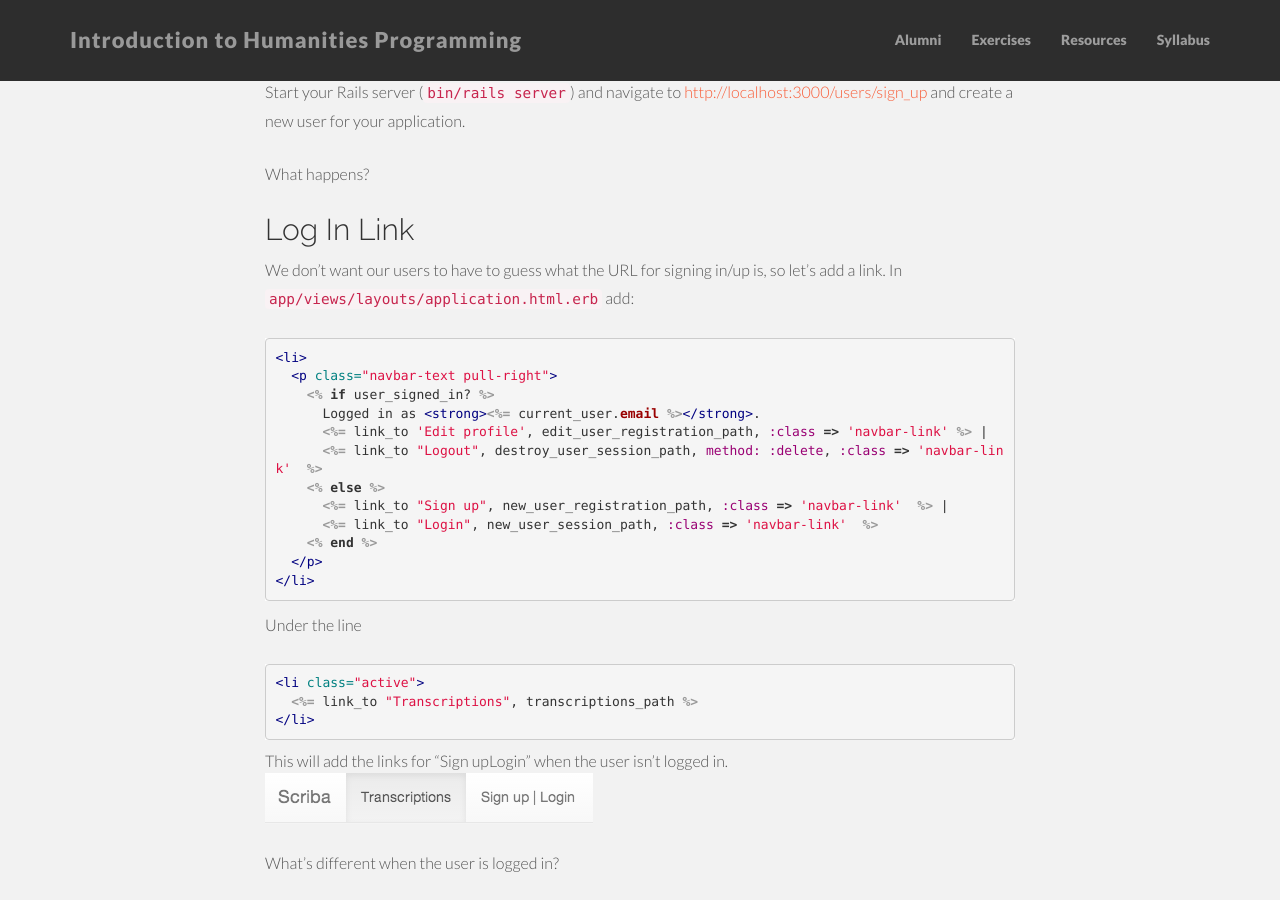
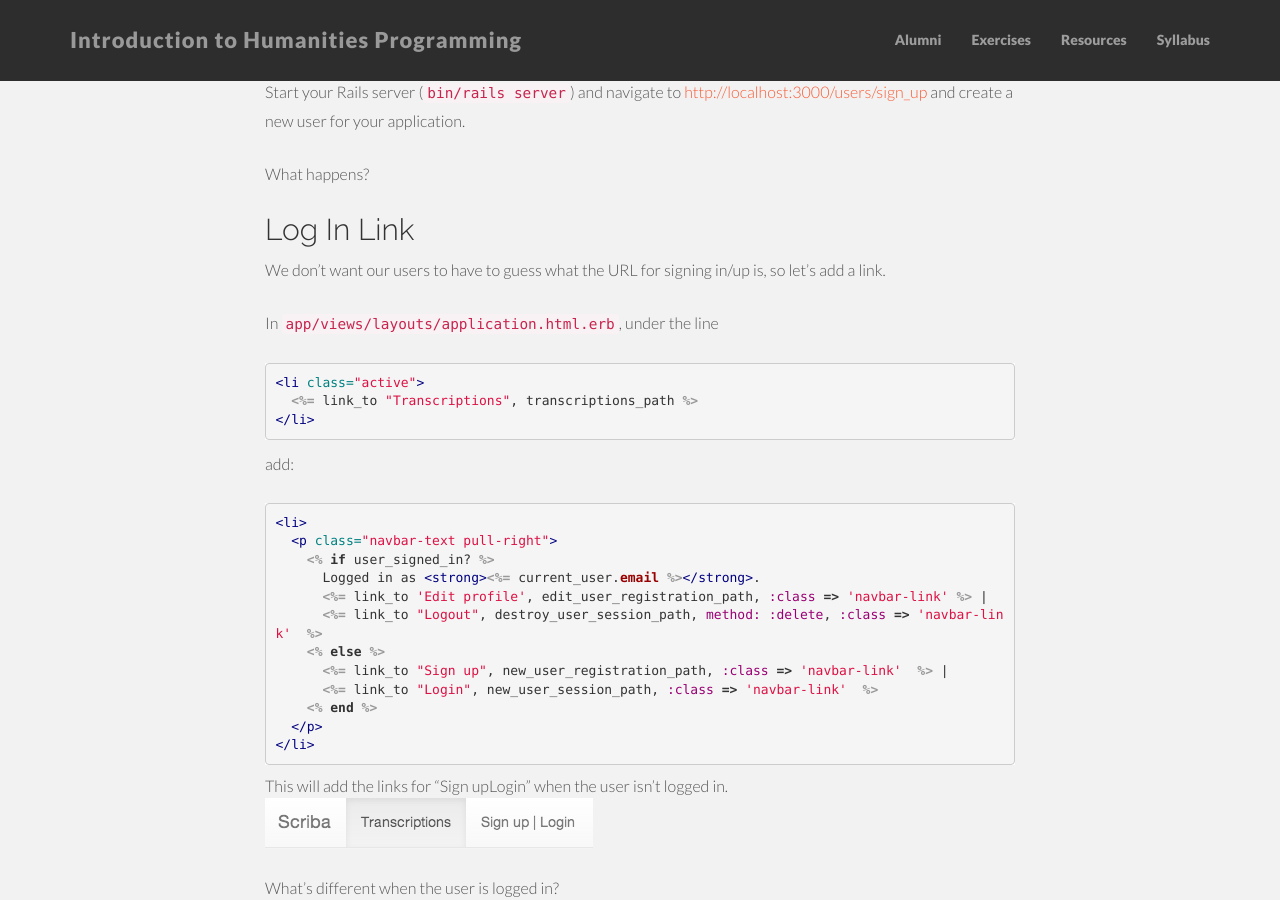
Before and after one commit to humanitiesprogramming/humanitiesprogramming.github.io, a Jekyll site: the page built from exercise-rails7.md, in a window 1280 px wide and 900 px high, scrolled down 2175 px. Built offline with Jekyll 4.4.1, drawn with Linux system fonts in a browser that asks for light colours; nearby versions of some CDN libraries; part of the change alters nothing that is shown; some of the changed text lies outside the part shown.

```diff
--- a/exercise-rails7.md
+++ b/exercise-rails7.md
@@ -16,7 +16,7 @@ For this exercise, we'll be using the `devise` gem to manage user
 authentication for us. First we need to add the gem dependency to the `Gemfile`
 
 {% highlight ruby %}
-gem 'devise', '~> 3.2.4'
+gem 'devise', '~> 3.4.0'
 {% endhighlight %}
 
 And then install the new dependencies.
@@ -68,7 +68,7 @@ the line that reads `<%= yield %>`.
 
 Now we can clean up some of the code. Since we put this on the global
 application layout, we can remove the `notice` elements in the `show` views.
-Open `app/views/transcriptions/show.htmle.erb` and remove the line that reads
+Open `app/views/transcriptions/show.html.erb` and remove the line that reads
 `<p id="notice"><%= notice %></p>`.
 
 ## User Model
@@ -114,7 +114,17 @@ What happens?
 ## Log In Link
 
 We don't want our users to have to guess what the URL for signing in/up is, so
-let's add a link. In `app/views/layouts/application.html.erb` add:
+let's add a link.
+
+In `app/views/layouts/application.html.erb`, under the line
+
+{% highlight rhtml %}
+<li class="active">
+  <%= link_to "Transcriptions", transcriptions_path %>
+</li>
+{% endhighlight %}
+
+add:
 
 {% highlight rhtml %}
 <li>
@@ -128,14 +138,6 @@ let's add a link. In `app/views/layouts/application.html.erb` add:
       <%= link_to "Login", new_user_session_path, :class => 'navbar-link'  %>
     <% end %>
   </p>
-</li>
-{% endhighlight %}
-
-Under the line
-
-{% highlight rhtml %}
-<li class="active">
-  <%= link_to "Transcriptions", transcriptions_path %>
 </li>
 {% endhighlight %}
 
```
